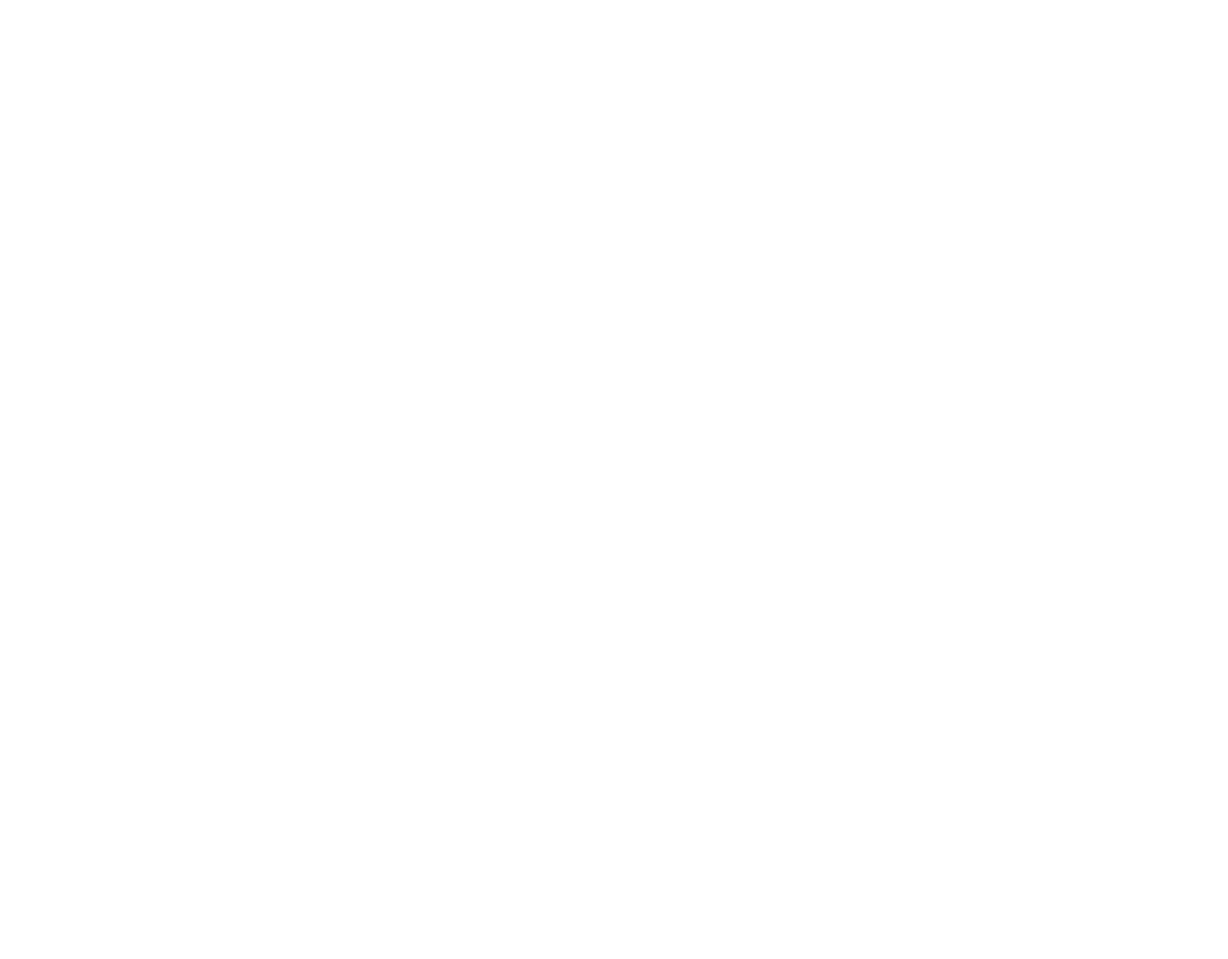
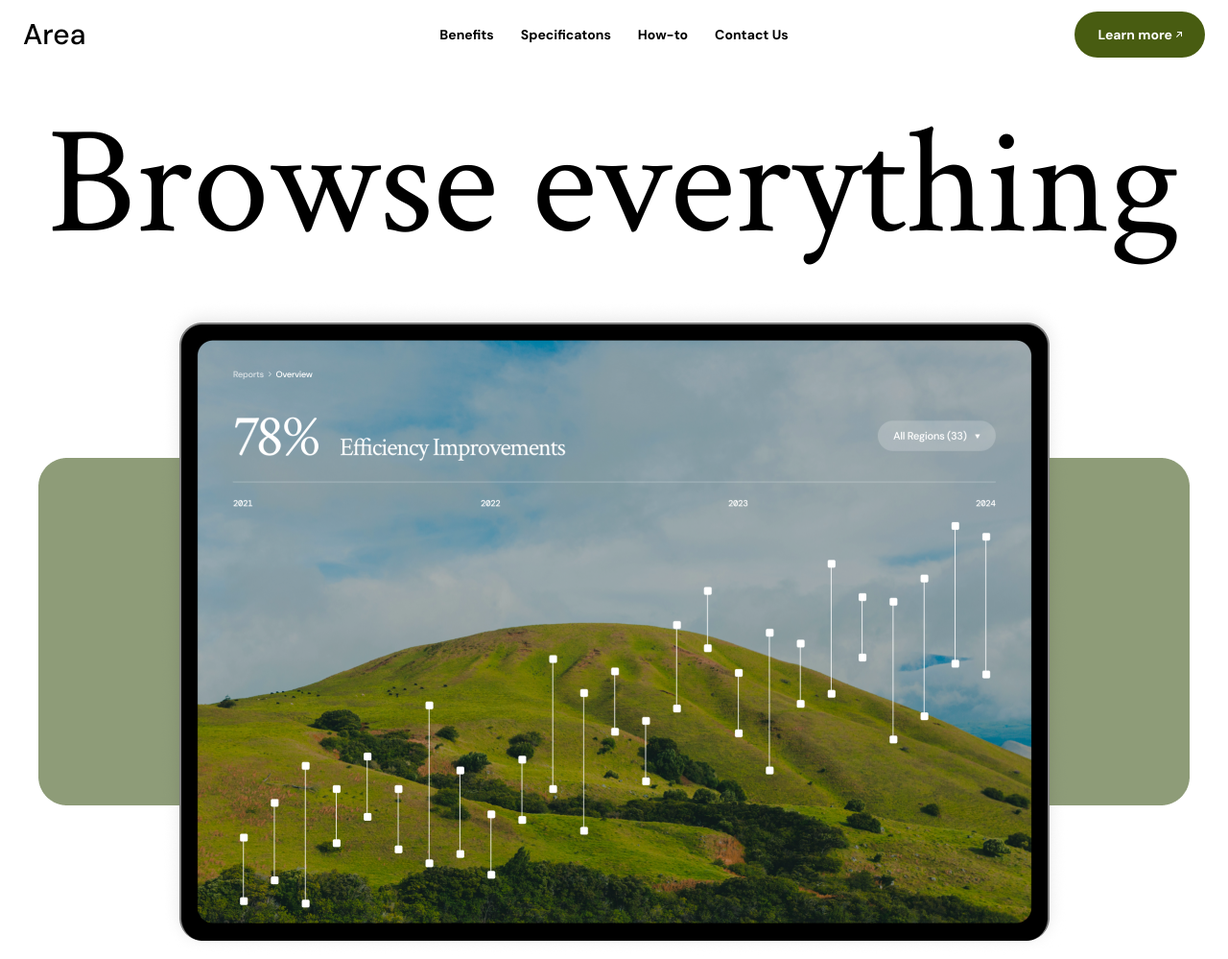
Before and after one commit to Bila-sowa/Area, a website built with Vite: page index.html in a window 1280 px wide. Shown: the top 999 px of the page at 96% size. Before the commit the page ends 800 px from the top, so only its background shows below. Built offline with nearby package versions, Linux system fonts and the light colour scheme.

Commit message:
done: header, update: README

```diff
--- a/index.html
+++ b/index.html
@@ -6,6 +6,29 @@
     <link rel="stylesheet" href="./src/style.css">
     <title>Area</title>
 </head>
-<body>
+<body class="bg-white h-[200dvh]">
+    <header>
+        <div class="relative mx-6 h-18 grid grid-cols-[1fr_auto_1fr] items-center">
+            <a href="#" class="justify-self-start font-sans font-medium text-3xl tracking-[-5%] line-[5%] leading-[120%]">Area</a>
+            <nav class="px-6 py-4 flex gap-7">
+                <a href="#" class="font-sans font-bold text-sm tracking-[-2.5%] transition duration-500 hover:text-accent-5">Benefits</a>
+                <a href="#" class="font-sans font-bold text-sm tracking-[-2.5%] transition duration-500 hover:text-accent-5">Specificatons</a>
+                <a href="#" class="font-sans font-bold text-sm tracking-[-2.5%] transition duration-500 hover:text-accent-5">How-to</a>
+                <a href="#" class="font-sans font-bold text-sm tracking-[-2.5%] transition duration-500 hover:text-accent-5">Contact Us</a>
+            </nav>
+            <a href="#" class="bg-accent-1 leading-4 tracking-[-2.5%] font-bold text-white px-6 py-4 rounded-full text-sm flex gap-1 justify-self-end items-center transition duration-300 hover:bg-accent-3 hover:items-start">
+                Learn more
+                <svg width="6" height="7" viewBox="0 0 6 7" fill="none" xmlns="http://www.w3.org/2000/svg">
+                    <path d="M5.01037 4.9934V1.05184L5.64939 1.09142L0.735155 6.01131L0 5.27615L4.91423 0.361923L4.96513 1.00094H1.0066V0L6 0.0113101V4.9934H5.01037Z" fill="white"/>
+                </svg>
+            </a>
+        </div>
+        <div class="flex justify-center flex-wrap ">
+            <h1 class="font-crimson text-[160px]">Browse everything</h1>
+            <img lass="" src="./src/images/desktop.png">
+            <img class="hidden" src="./src/images/tablet.png">
+            <img class="hidden" src="./src/images/mobile.png">
+        </div>
+    </header>
 </body>
 </html>
--- a/src/style.css
+++ b/src/style.css
@@ -1,13 +1,13 @@
-@import url('https://fonts.googleapis.com/css2?family=Crimson+Text:ital,wght@0,400;0,600;0,700;1,400;1,600;1,700&display=swap');
-@import "tailwindcss"
+@import url('https://fonts.googleapis.com/css2?family=Crimson+Text:ital,wght@0,400;0,600;0,700;1,400;1,600;1,700&family=DM+Sans:ital,opsz,wght@0,9..40,100..1000;1,9..40,100..1000&family=Roboto+Mono:ital,wght@0,100..700;1,100..700&display=swap');
+@import "tailwindcss";
 
 @theme {
     --font-crimson: "Crimson Text", serif;
-    --background: #FFFFFF;
-    --text-accent-1: #485C11;
-    --accent-2: #DFECC6;
-    --accent-3: #8E9C78;
-    --accent-5: #6F6F6F;
-    --accent-6: #929292;
-    --text: #000000;
+    --font-sans: "DM Sans", sans-serif;
+    --font-mono: "Roboto Mono", monospace;
+    --color-accent-1: #485C11;
+    --color-accent-2: #DFECC6;
+    --color-accent-3: #8E9C78;
+    --color-accent-5: #6F6F6F;
+    --color-accent-6: #929292;
 }
```
Also changed, not shown: README.md.
